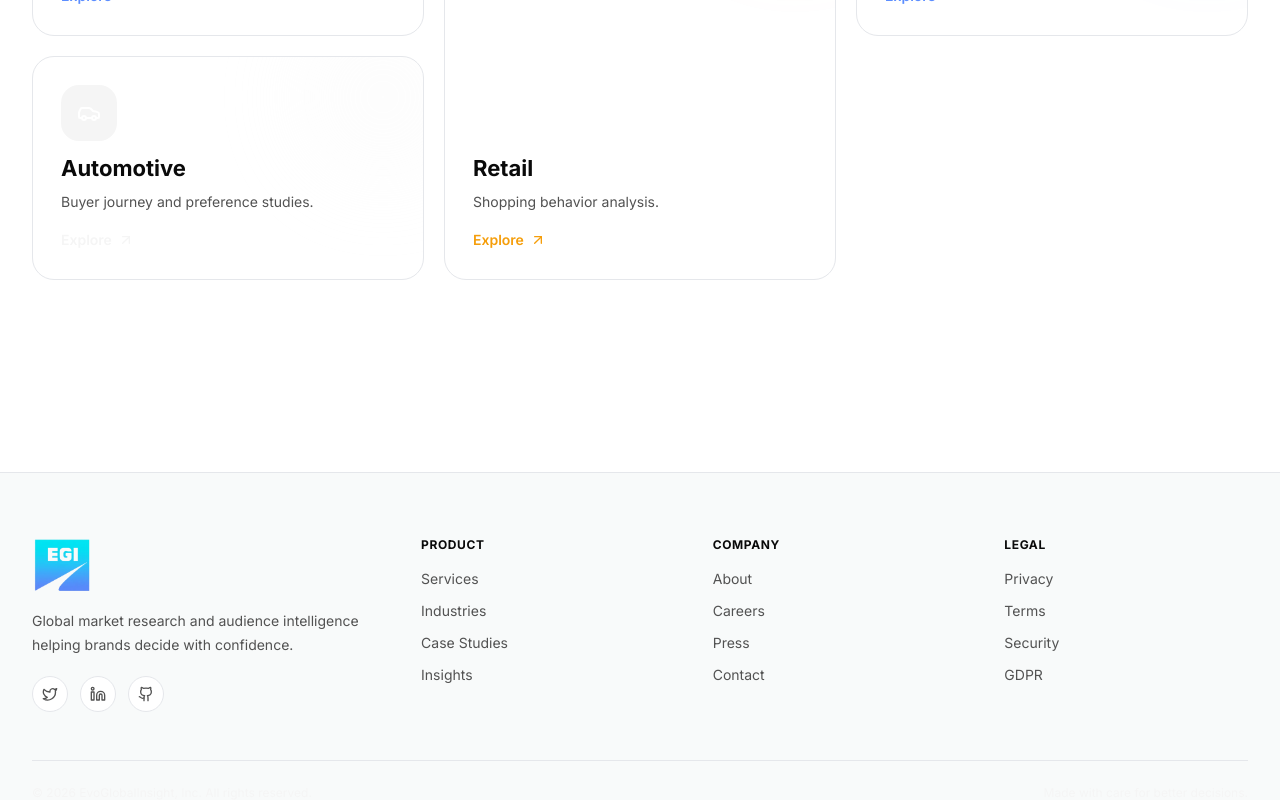
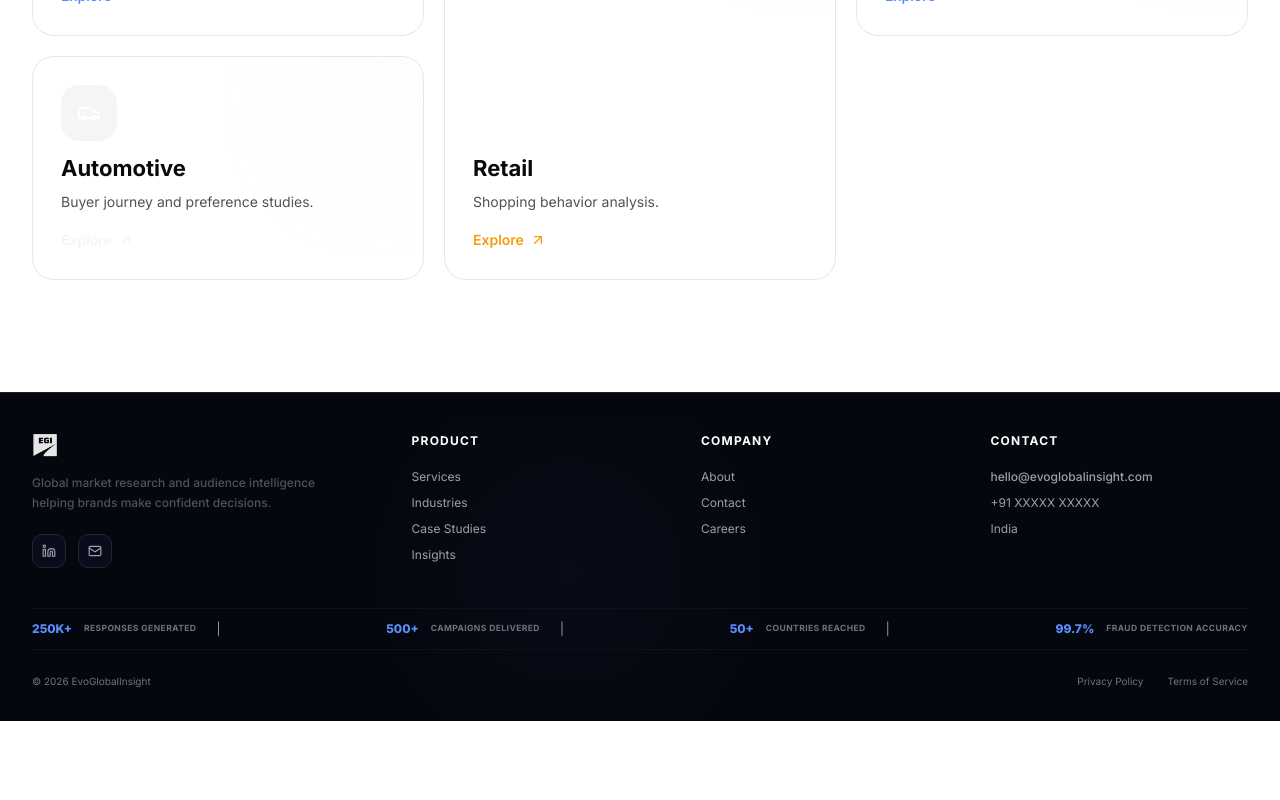
Before and after one commit to Himaanshuuuu04/Survey-Platform, a Next.js app: page /industries in a window 1280 px wide. Shown: the part 1064-1864 px from the top of the page. After the commit the page ends 1785 px from the top, so only its background shows below. Built offline with nearby package versions, Linux system fonts and the light colour scheme.

Commit message:
feat: enhance FinalCTA visual design with updated wireframe animation and refined layout styling

```diff
--- a/app/globals.css
+++ b/app/globals.css
@@ -104,7 +104,7 @@
 html,
 body,
 #root {
-  height: 100%;
+  min-height: 100%;
   background: var(--bg);
   color: var(--ink);
   font-family: 'Inter', system-ui, -apple-system, Segoe UI, Roboto, sans-serif;
--- a/app/layout.tsx
+++ b/app/layout.tsx
@@ -23,7 +23,7 @@ export default function RootLayout({
   return (
     <html
       lang="en"
-      className={`${inter.variable} h-full antialiased`}
+      className={`${inter.variable} min-h-full antialiased`}
     >
       <body className="min-h-full flex flex-col" style={{ fontFamily: 'var(--font-inter), Inter, system-ui, sans-serif' }}>
         <AudienceProvider>
--- a/components/layout/Footer.tsx
+++ b/components/layout/Footer.tsx
@@ -1,54 +1,126 @@
+"use client";
+
 import Link from 'next/link';
-import { Twitter, Linkedin, Github } from 'lucide-react';
+import { Linkedin, Mail } from 'lucide-react';
 import { Container } from '../primitives';
 import { EGILogo } from './EGILogo';
 
 export function Footer() {
   return (
-    <footer className="mt-20 border-t border-[var(--line)]" style={{ background: 'var(--bg-soft)' }}>
-      <Container className="py-16">
-        <div className="grid gap-12 lg:grid-cols-[1.4fr_1fr_1fr_1fr]">
-          <div>
-            <Link href="/" className="group flex items-center">
-              <EGILogo size={56} />
+    <footer className="bg-[#05070F] text-zinc-400 border-t border-zinc-800/80 relative overflow-hidden z-10">
+      {/* Soft blue glow behind the footer content */}
+      <div className="absolute left-1/4 bottom-0 w-[500px] h-[300px] bg-[radial-gradient(circle_at_center,rgba(92,142,255,0.03)_0%,transparent_70%)] pointer-events-none z-0" />
+
+      <Container className="pt-10 pb-8 relative z-10">
+        <div className="grid gap-8 lg:grid-cols-[1.35fr_1fr_1fr_1fr]">
+
+          {/* LEFT COLUMN: Brand */}
+          <div className="flex flex-col text-left">
+            <Link href="/" className="group inline-flex filter brightness-0 invert opacity-90 hover:opacity-100 transition-opacity duration-300 self-start">
+              <EGILogo size={24} />
             </Link>
-            <p className="mt-4 max-w-sm text-sm">
-              Global market research and audience intelligence helping brands decide with confidence.
+            <p className="mt-4 max-w-xs text-xs leading-relaxed text-zinc-400 font-medium">
+              Global market research and audience intelligence helping brands make confident decisions.
             </p>
+            {/* Social Links */}
             <div className="mt-5 flex gap-3">
-              {[Twitter, Linkedin, Github].map((Icon, i) => (
+              {[
+                { Icon: Linkedin, href: '#' },
+                { Icon: Mail, href: 'mailto:hello@evoglobalinsight.com' }
+              ].map((soc, i) => (
                 <a
                   key={i}
-                  href="#"
-                  className="grid h-9 w-9 place-items-center rounded-full border border-[var(--line)] bg-white text-[var(--ink-soft)] transition-colors hover:border-[var(--brand)] hover:text-[var(--brand)]"
+                  href={soc.href}
+                  className="grid h-8.5 w-8.5 place-items-center rounded-lg border border-zinc-800 bg-[#080C1B] text-zinc-400 transition-all duration-300 hover:border-[#5C8EFF] hover:text-white hover:-translate-y-0.5"
                 >
-                  <Icon size={16} />
+                  <soc.Icon size={14} />
                 </a>
               ))}
             </div>
           </div>
 
+          {/* CENTER COLUMN: PRODUCT */}
+          <div>
+            <div className="text-xs font-bold uppercase tracking-widest text-white">Product</div>
+            <ul className="mt-5 space-y-2.5 text-xs">
+              {[
+                { label: 'Services', href: '/services' },
+                { label: 'Industries', href: '/industries' },
+                { label: 'Case Studies', href: '/case-studies' },
+                { label: 'Insights', href: '/insights' }
+              ].map((link) => (
+                <li key={link.label}>
+                  <Link href={link.href} className="hover:text-white transition-colors duration-200">
+                    {link.label}
+                  </Link>
+                </li>
+              ))}
+            </ul>
+          </div>
+
+          {/* CENTER RIGHT: COMPANY */}
+          <div>
+            <div className="text-xs font-bold uppercase tracking-widest text-white">Company</div>
+            <ul className="mt-5 space-y-2.5 text-xs">
+              {[
+                { label: 'About', href: '/about' },
+                { label: 'Contact', href: '/contact' },
+                { label: 'Careers', href: '#' }
+              ].map((link) => (
+                <li key={link.label}>
+                  <Link href={link.href} className="hover:text-white transition-colors duration-200">
+                    {link.label}
+                  </Link>
+                </li>
+              ))}
+            </ul>
+          </div>
+
+          {/* RIGHT COLUMN: CONTACT */}
+          <div>
+            <div className="text-xs font-bold uppercase tracking-widest text-white">Contact</div>
+            <ul className="mt-5 space-y-2.5 text-xs">
+              <li>
+                <a href="mailto:hello@evoglobalinsight.com" className="hover:text-white transition-colors duration-200 block break-all font-medium">
+                  hello@evoglobalinsight.com
+                </a>
+              </li>
+              <li className="text-zinc-400">
+                +91 XXXXX XXXXX
+              </li>
+              <li className="text-zinc-400">
+                India
+              </li>
+            </ul>
+          </div>
+
+        </div>
+
+        {/* Thin Trust Row - Below footer columns */}
+        <div className="mt-10 py-3 border-y border-zinc-900/60 flex flex-wrap items-center justify-between gap-4 text-xs relative z-10">
           {[
-            { title: 'Product', items: ['Services', 'Industries', 'Case Studies', 'Insights'] },
-            { title: 'Company', items: ['About', 'Careers', 'Press', 'Contact'] },
-            { title: 'Legal', items: ['Privacy', 'Terms', 'Security', 'GDPR'] },
-          ].map((col) => (
-            <div key={col.title}>
-              <div className="text-xs font-bold uppercase tracking-wider text-[var(--ink)]">{col.title}</div>
-              <ul className="mt-4 space-y-3 text-sm">
-                {col.items.map((it) => (
-                  <li key={it}>
-                    <a href="#" className="text-[var(--ink-soft)] transition-colors hover:text-[var(--brand)]">{it}</a>
-                  </li>
-                ))}
-              </ul>
+            { val: '250K+', label: 'Responses Generated' },
+            { val: '500+', label: 'Campaigns Delivered' },
+            { val: '50+', label: 'Countries Reached' },
+            { val: '99.7%', label: 'Fraud Detection Accuracy' }
+          ].map((m, idx) => (
+            <div key={m.label} className="flex items-center gap-3">
+              <span className="font-extrabold text-[#5C8EFF] text-xs leading-none">{m.val}</span>
+              <span className="text-zinc-500 font-bold tracking-wider text-[8.5px] uppercase leading-none">{m.label}</span>
+              {idx < 3 && <span className="hidden md:inline text-zinc-850 ml-2">|</span>}
             </div>
           ))}
         </div>
-        <div className="mt-12 flex flex-col items-center justify-between gap-3 border-t border-[var(--line)] pt-6 text-xs text-[var(--muted)] sm:flex-row">
-          <span>© 2026 EvoGlobalInsight, Inc. All rights reserved.</span>
-          <span>Made with care for better decisions.</span>
+
+        {/* Bottom copyright row */}
+        <div className="mt-6 flex flex-col items-center justify-between gap-4 text-[10px] text-zinc-500 sm:flex-row">
+          <span>© 2026 EvoGlobalInsight</span>
+          <div className="flex gap-6">
+            <a href="#" className="hover:text-white transition-colors duration-200">Privacy Policy</a>
+            <a href="#" className="hover:text-white transition-colors duration-200">Terms of Service</a>
+          </div>
         </div>
+
       </Container>
     </footer>
   );
```
Also changed, not shown: components/home/FinalCTA.tsx (+98 -67 lines).
